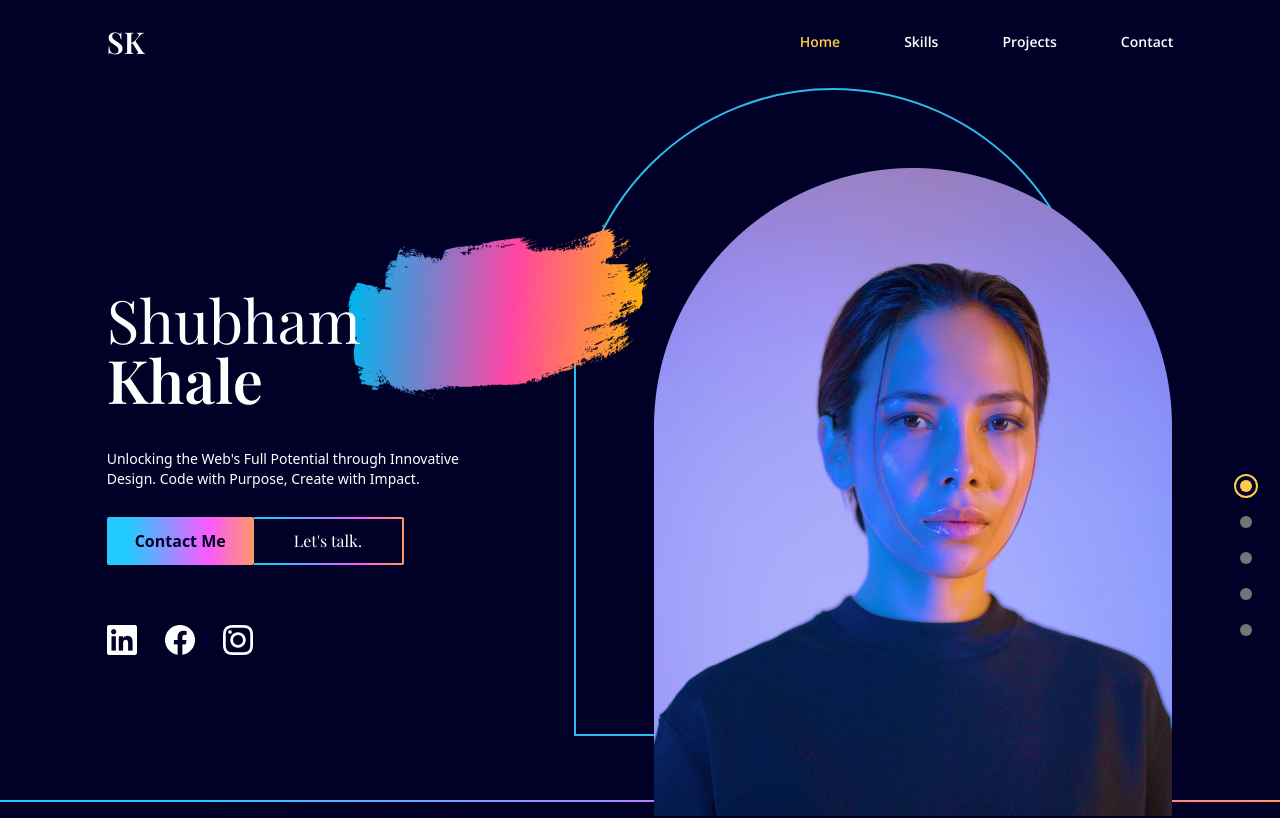
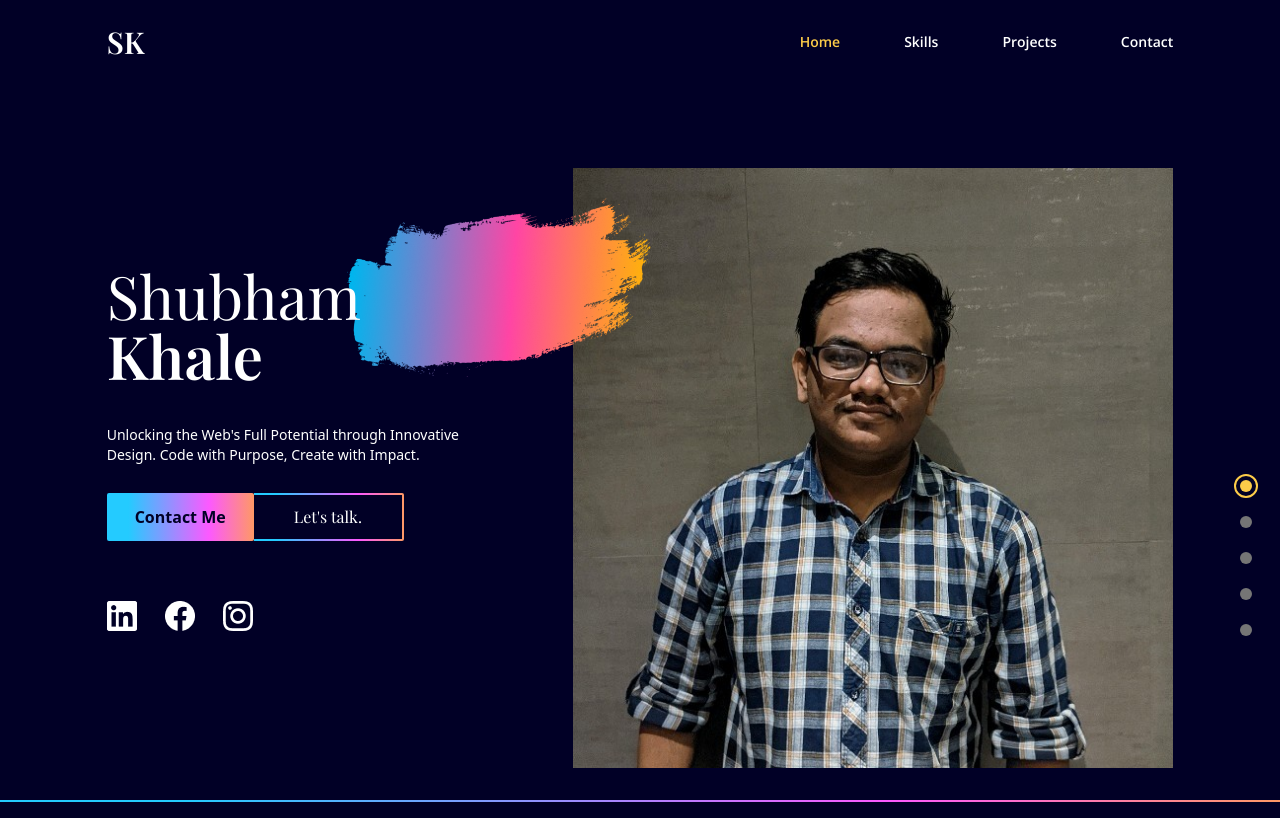
Before and after one commit to ShubhamKhale/react-portfolio, a React (Create React App) app: page / in a window 1280 px wide. Shown: the top 818 px of the page. Built offline with nearby package versions, Linux system fonts and the light colour scheme.

Commit message:
changed background color of navbar

```diff
--- a/src/scenes/Landing.jsx
+++ b/src/scenes/Landing.jsx
@@ -4,7 +4,6 @@ import { motion } from "framer-motion";
 import AnchorLink from "react-anchor-link-smooth-scroll";
 
 const Landing = ({ setSelectedPage }) => {
-  const isAboveLarge = useMediaQuery("(min-width: 1060px)");
   return (
     <section
       id="home"
@@ -12,24 +11,13 @@ const Landing = ({ setSelectedPage }) => {
     >
       {/* IMAGE SECTION */}
       <div className="basis-3/5 z-10 mt-16 md:mt-32 flex justify-center md:order-2">
-        {isAboveLarge ? (
-          <div
-            className="relative z-0 ml-20 before:absolute before:-top-20 before:-left-20 before:rounded-t-[400px]
-            before:w-full before:max-w-[400px] md:before:max-w-[600px] before:h-full before:border-2 before:border-blue before:z-[-1]"
-          >
-            <img
-              alt="profile"
-              className="hover:filter hover:saturate-200 transition duration-500 z-10 w-full max-w-[400px] md:max-w-[600px]"
-              src="assets/profile-image.png"
-            />
-          </div>
-        ) : (
+
           <img
             alt="profile"
             className="z-10 w-full max-w-[400px] md:max-w-[600px]"
-            src="assets/profile-image.png"
+            src="assets/myimg.jpeg"
           />
-        )}
+
       </div>
 
       {/* MAIN TEXT */}
--- a/src/scenes/Navbar.jsx
+++ b/src/scenes/Navbar.jsx
@@ -20,7 +20,7 @@ const Link = ({ page, selectedPage, setSelectedPage }) => {
 const Navbar = ({ isTopOfPage, selectedPage, setSelectedPage }) => {
   const [isMenuToggled, setIsMenuToggled] = useState(false);
   const isDesktop = useMediaQuery("(min-width: 768px)");
-  const navbarBackground = isTopOfPage ? "" : "bg-red";
+  const navbarBackground = isTopOfPage ? "" : "bg-black";
 
   return (
     <nav className={`${navbarBackground} z-40 w-full fixed top-0 py-6`}>
@@ -53,7 +53,7 @@ const Navbar = ({ isTopOfPage, selectedPage, setSelectedPage }) => {
           </div>
         ) : (
           <button
-            className="rounded-full bg-red p-2"
+            className="rounded-full bg-black p-2"
             onClick={() => setIsMenuToggled(!isMenuToggled)}
           >
             <img alt="menu-icon" src="../assets/menu-icon.svg" />
```
Also changed, not shown: public/assets/myimg.jpeg (added).
